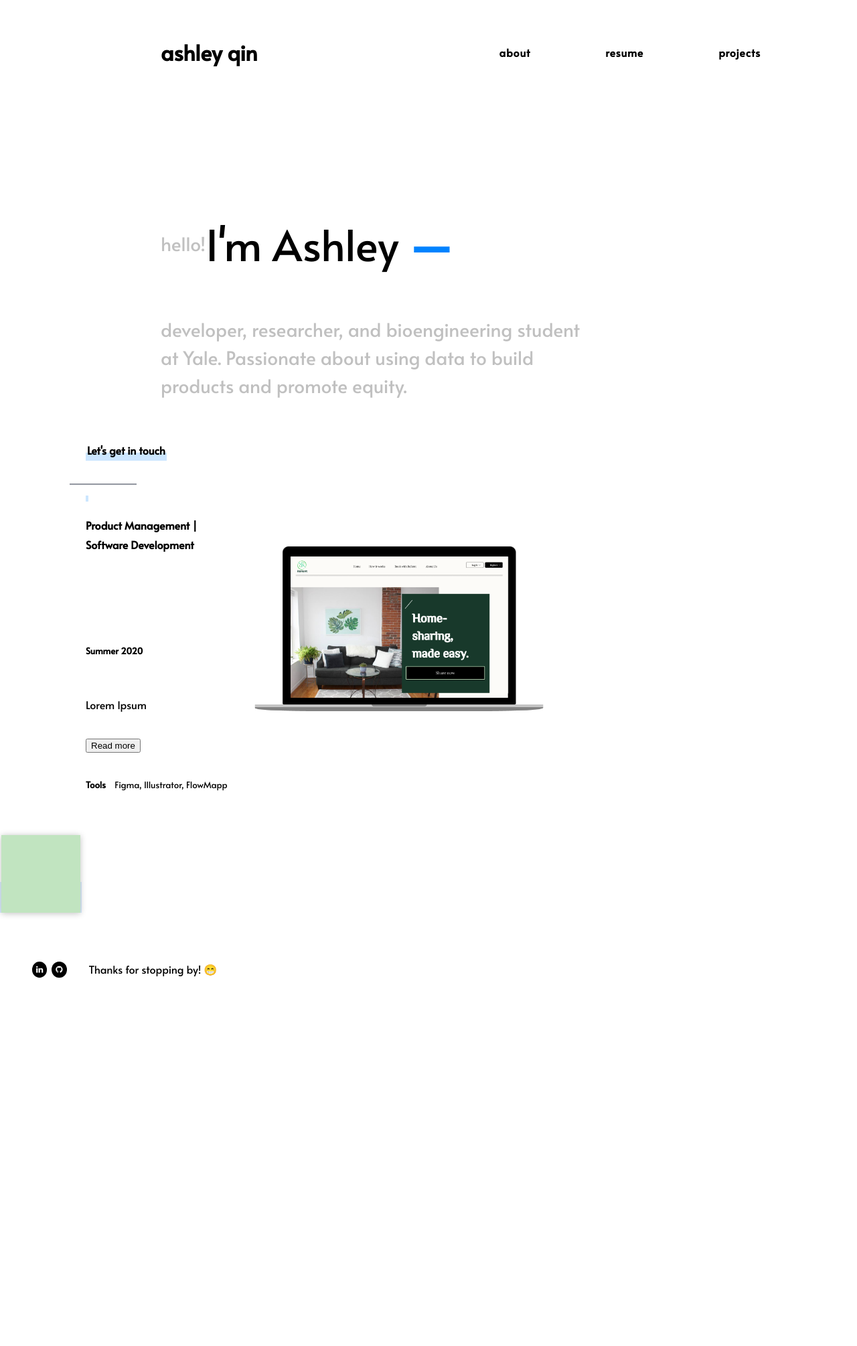
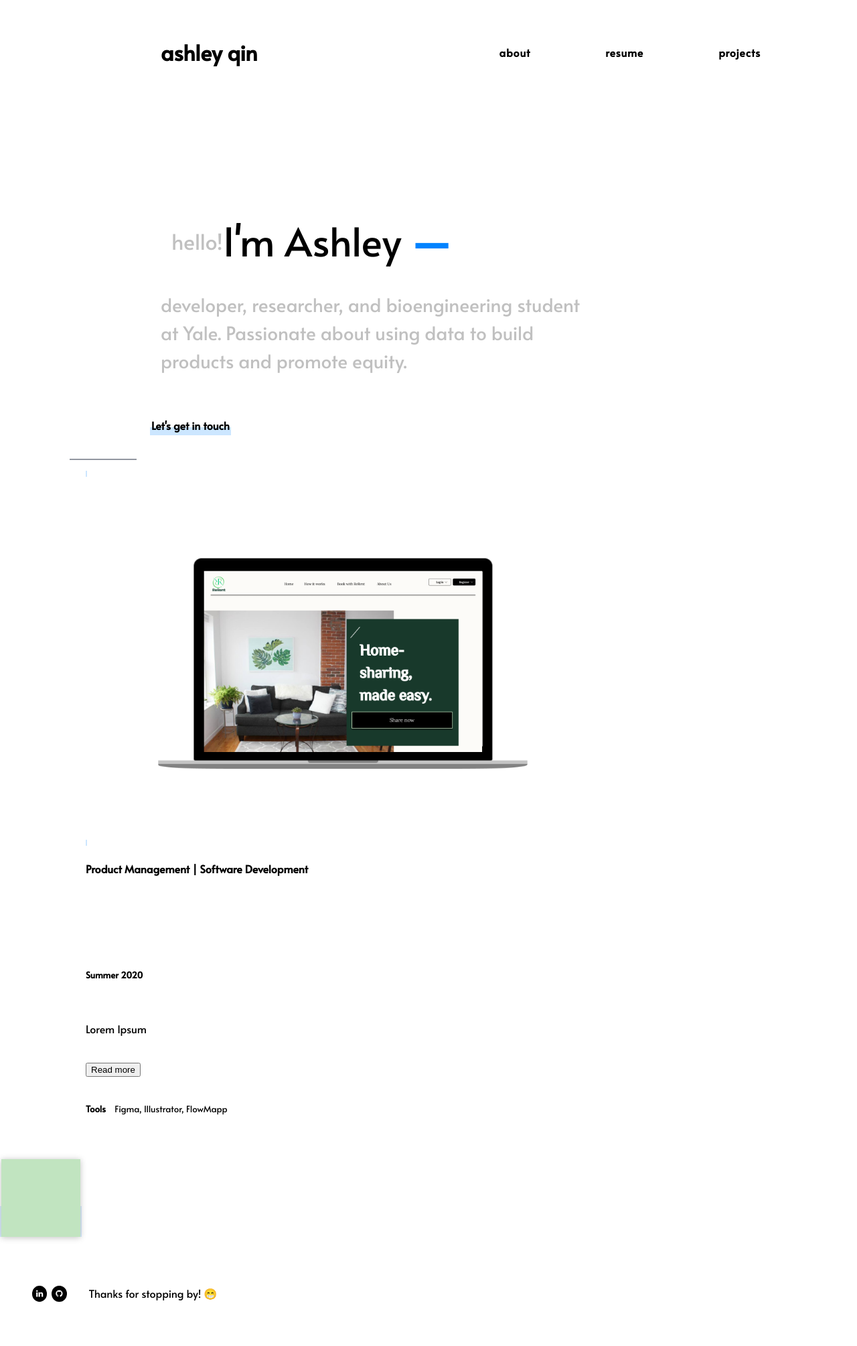
Before and after one commit to ashleyyqin/ashleyyqin.github.io, a Jekyll site: the page built from index.html, in a window 1280 px wide. Shown: the whole page at 67% size. Built offline with Jekyll 4.4.1, drawn with Linux system fonts in a browser that asks for light colours; before the commit the page ends 1526 px from its top, so only the background shows below that.

Commit message:
Update index.html

```diff
--- a/index.html
+++ b/index.html
@@ -5,45 +5,21 @@ title: Home
 <div class="wide" style="display: flex;align-items: center;flex-flow: wrap; justify-content:left;">
     <span class="home-top"></span>
 <!--    <img id="bio-prof-pic" src="/media/profile.jpg">-->
-    <span class="home-subtitle">hello!</span>
+    <span class="home-title1">hello!  </span>
     <span class="home-title2">I'm Ashley
         <span class="blue" style="font-weight: bold">
             —
         </span>
     </span>
     <span class="home-subtitle">developer, researcher, and bioengineering student at Yale. Passionate about using data to build products and promote equity.</span>
-    <a href="mailto:ashleyelaineqin@gmail.com"><strong>Let's get in touch</strong></a>
+    <a href="mailto:ashleyelaineqin@gmail.com" style="margin-left: 6em"><strong>Let's get in touch</strong></a>
     <span class="home-bottom"></span>
 </div>
 
-<!--<div id="portfolio" class="mx-auto mb-0 clearfix header-text" style="max-width: 80em;">
-    &lt;!&ndash;AWS &ndash;&gt;
-    <div class="card grid">
-        <div class="one mt-3 mb-3">
-            <p style="margin-right: 5em;">
-                <a href="/aws2020"><img src="/media/rerent_mockup.png" alt="aws" style="max-width:300px;"></a>
-            </p>
-            <h5>12-Week Internship</h5><br>An internship with Amazon Web Services under AWS Support. Redesigned the
-            entire web console of cloud optimization B2B SaaS Tool AWS Trusted Advisor aiming to address current needs
-            and pain points for 90,000+ customers.
-            <br>
-            <br>
-            <button onclick="window.location.href = 'https://bricebai.com/aws2020';" class="h6">Read more</button>
-            <br>
-            <br>
-        </div>
-
-        <div class="two">
-            <a href="/aws2020"><img src="/media/rerent_mockup.png" alt="aws"
-                                    style="filter: drop-shadow(0px 1px 5px silver);"></a>
-        </div>
-        <br>
-    </div>
-</div>-->
 
 <!--ReRent -->
 <div id="projects" class="wide sep">
-    <a href="/rerent"><img src="/media/rerent_mockup.png" alt="rerent" align="right" style="max-width:600px;"></a>
+    <a href="/rerent"><img src="/media/rerent_mockup.png" class="img_projects" alt="rerent" style="max-width:800px;"></a>
     <p style="margin-top: 1em;">
         <strong>Product Management | Software Development</strong>
     </p>
--- a/styles/main.css
+++ b/styles/main.css
@@ -480,8 +480,8 @@ main {
 }
 
 .home-title2 {
-    font-family: Alata;
-    font-size: 400%;
+    /*font-family: Alata;*/
+    font-size: 370%;
     margin-top: 1em;
     margin-bottom: 1em;
     /*margin-left: 4em;*/
@@ -489,7 +489,7 @@ main {
 }
 
 .home-subtitle {
-    margin-top: 1em;
+    /*margin-top: 1em;*/
     margin-bottom: 1em;
     margin-left: 4em;
     display: block;
@@ -686,3 +686,8 @@ main {
     margin-left: 8em;
     margin-top: 4em;
 }
+
+.img_projects {
+    display: flex;
+    justify-items: right;
+}
```
